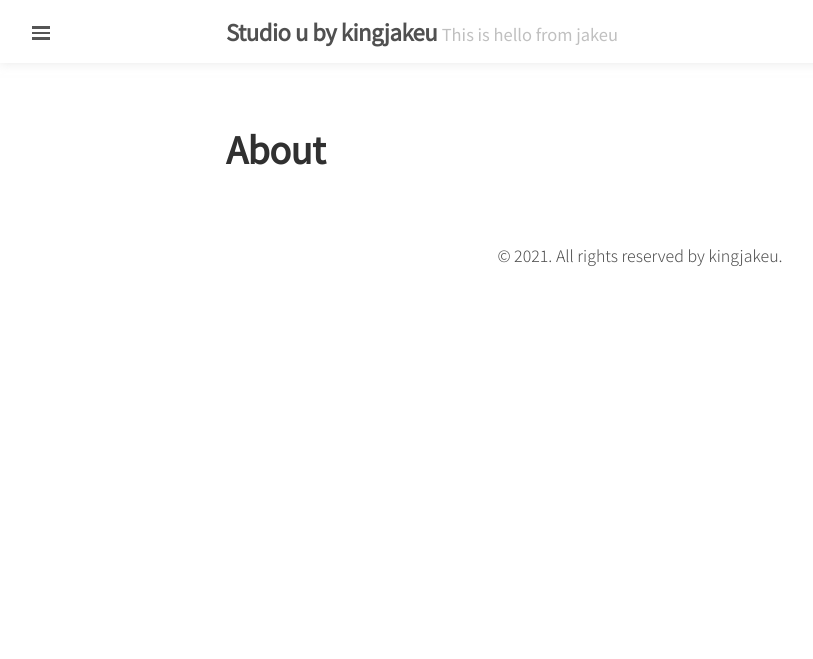
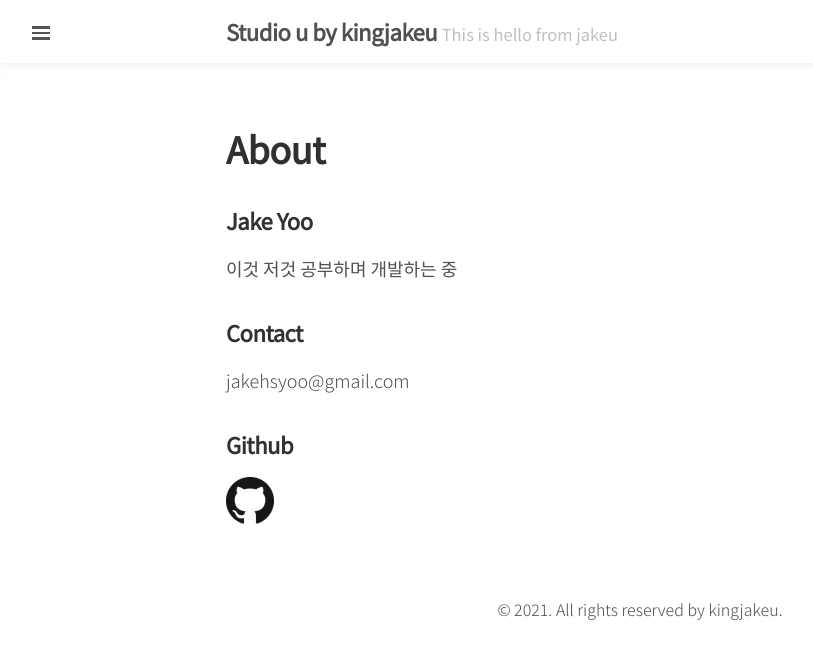
Before and after one commit to kingjakeu/kingjakeu.github.io, a Jekyll site: the page built from about.md, in a window 1280 px wide. Shown: the top 659 px of the page, without its empty margins (0-813 px from the left). Built offline with Jekyll 4.4.1, drawn with Linux system fonts in a browser that asks for light colours.

Commit message:
about 작성

```diff
--- /dev/null
+++ b/_layouts/about.html
@@ -0,0 +1,8 @@
+---
+layout: default
+---
+
+<div class="page">
+  <h1 class="page-title">{{ page.title }}</h1>
+  {{ content }}
+</div>
--- a/about.md
+++ b/about.md
@@ -1,4 +1,18 @@
 ---
-layout: page
+layout: about
 title: About
 ---
+
+### Jake Yoo
+
+이것 저것 공부하며 개발하는 중
+
+### Contact
+
+jakehsyoo@gmail.com
+
+### Github
+
+<a href="https://github.com/kingjakeu">
+  <img src="/public/github-logo.png">
+</a>
```
Also changed, not shown: public/github-logo.png (added).
